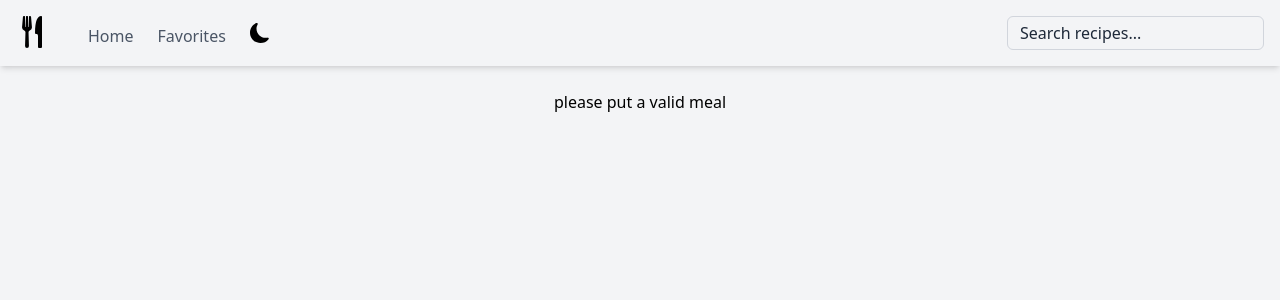
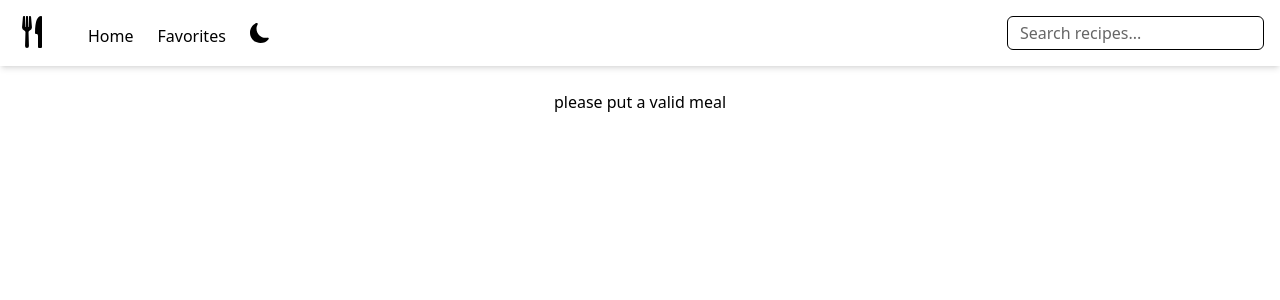
Before and after one commit to facutateo/recipes-page, a React (Vite) app: page /search in a window 1280 px wide. Shown: the top 300 px of the page. Built offline with nearby package versions, Linux system fonts and the light colour scheme; what @midudev/tailwind-animations would draw is missing.

Commit message:
aparences changes

```diff
--- a/src/App.tsx
+++ b/src/App.tsx
@@ -7,7 +7,7 @@ function App() {
 
   return (
     <>
-    <div className="min-h-screen bg-gray-100 dark:bg-gray-900 dark:text-white transition-colors duration-500">
+    <div >
     <BrowserRouter>
     <NavBar />
       <Routes>
--- a/src/components/card.tsx
+++ b/src/components/card.tsx
@@ -15,7 +15,7 @@ function Card ({ id, title, imageUrl,country,videoUrl }: cardProps) {
             <p>{country}</p>
         </div>
         <div className="mt-auto justify-between flex w-full items-center p-2.5">
-            {videoUrl=== ""? "" : <a href={videoUrl} target="_blank" className="bg-sky-300 rounded-lg p-1  hover:animate-pulsing hover:animate-iteration-count-infinite font-bold text-white hover:bg-sky-500"> video </a>}
+            {videoUrl=== ""? "" : <a href={videoUrl} target="_blank" className="bg-sky-900 rounded-lg p-1  hover:animate-pulsing hover:animate-iteration-count-infinite font-bold !text-white hover:bg-sky-500"> video </a>}
             <button onClick={()=>onToggleClick(id)} className="hover:animate-scale ml-auto">
                 <HeartIcon width={20} height={20} style={{fontSize: '20px', color: isfav? 'red' : 'transparent', stroke: isfav? 'red' : 'grey', transition: 'all 0.5s', overflow: 'visible'}}/>
             </button>
--- a/src/components/navbar.tsx
+++ b/src/components/navbar.tsx
@@ -28,8 +28,8 @@ function NavBar() {
         <nav className="justify-start flex gap-10 p-4 shadow-md">
             <Logoicon className="h-8 w-8"/>
             <div className="flex gap-6">
-                <a href="/home" className="text-gray-600 hover:text-gray-800 mt-2 hover:animate-jiggle">Home</a>
-                <a href="/favorites" className="text-gray-600 hover:text-gray-800 mt-2 hover:animate-jiggle">Favorites</a>
+                <a href="/home" className="text-gray-600 hover:text-gray-800 mt-2 hover:animate-jiggle hover:animate-iteration-count-infinite">Home</a>
+                <a href="/favorites" className="text-gray-600 hover:text-gray-800 mt-2 hover:animate-jiggle hover:animate-iteration-count-infinite">Favorites</a>
                 <ThemeButton />
 
             </div>
--- a/src/components/themebutton.tsx
+++ b/src/components/themebutton.tsx
@@ -3,23 +3,26 @@ import Moonicon from '../assets/moon-fill.svg?react';
 import { useEffect, useState } from 'react';
 
 function ThemeButton() {
-    const [isDarkMode, setIsDarkMode] = useState(localStorage.getItem('theme') === 'dark');
+    const [isDarkMode, setIsDarkMode] = useState<'light' | 'dark'>(localStorage.getItem('theme') === 'dark' ? 'dark' : 'light');
         useEffect(() => {
-            if (isDarkMode) {
-                document.documentElement.classList.add('dark');
-                localStorage.setItem('theme', 'dark');
-            } else {
-                document.documentElement.classList.remove('dark');
-                localStorage.setItem('theme', 'light');
-            }
+        if (isDarkMode === 'dark') {
+            document.documentElement.classList.remove('dark', 'light');
+            localStorage.setItem('theme', 'dark');
+            document.documentElement.classList.add('dark');
+        } else {
+            document.documentElement.classList.remove('dark', 'light');
+            document.documentElement.classList.add('light');
+            localStorage.setItem('theme', 'light');
+
+        }
         }, [isDarkMode]);
 
     const toggleTheme = () => {
-        setIsDarkMode(!isDarkMode);
+        setIsDarkMode(prevMode => (prevMode === 'dark' ? 'light' : 'dark'));
     }
     return (
         <button onClick={toggleTheme} className="focus:outline-none">
-            {isDarkMode ? <Sunicon className='h-5 w-5' /> : <Moonicon className='w-5 h-5' />}
+            {isDarkMode === 'dark' ? <Sunicon className='h-5 w-5' /> : <Moonicon className='w-5 h-5' />}
         </button>
     );
 }
--- a/src/index.css
+++ b/src/index.css
@@ -1,4 +1,119 @@
 @import 'tailwindcss';
 @plugin "@midudev/tailwind-animations";
 
-@custom-variant dark (&:where(.dark, .dark *));
+:root {
+    --bg-color: #ffffff;
+    --text-color: #000000;
+    --link-color: #000000;
+    --bg-b-color: #000000;
+}
+@media (prefers-color-scheme: dark) {
+    :root {
+        --bg-color: #121212;
+        --text-color: #ffffff;
+        --link-color: #ffffff;
+        --bg-b-color: #ffffff;
+    }
+}
+:root.dark {
+    --bg-color: #121212;
+    --text-color: #ffffff;
+    --link-color: #ffffff;
+    --bg-b-color: #ffffff;
+}
+:root.light {
+    --bg-color: #ffffff;
+    --text-color: #000000;
+    --link-color: #000000;
+    --bg-b-color: #000000;
+}
+
+body {
+    background-color: var(--bg-color);
+    color: var(--text-color);
+}
+a {
+    color: var(--link-color);
+}
+button {
+    background-color: transparent;
+    border: none;
+    cursor: pointer;
+    color: var(--text-color);
+}
+input, textarea {
+    background-color: var(--bg-color);
+    color: var(--text-color);
+    border: 1px solid var(--text-color);
+}
+input::placeholder, textarea::placeholder {
+    color: var(--text-color);
+    opacity: 0.6;
+}
+input:focus, textarea:focus {
+    border-color: var(--link-color);
+    outline: none;
+    box-shadow: 0 0 0 2px var(--link-color);
+}
+header, footer {
+    background-color: var(--bg-color);
+    border-bottom: 1px solid var(--text-color);
+}
+header.dark, footer.dark {
+    border-bottom: 1px solid var(--text-color);
+}
+.card {
+    background-color: var(--bg-color);
+    border: 1px solid var(--text-color);
+    box-shadow: 0 2px 4px rgba(0, 0, 0, 0.1);
+}
+.card.dark {
+    border: 1px solid var(--text-color);
+    box-shadow: 0 2px 4px rgba(255, 255, 255, 0.1);
+}
+.modal {
+    background-color: var(--bg-color);
+    color: var(--text-color);
+    border: 1px solid var(--text-color);
+}
+.modal.dark {
+    border: 1px solid var(--text-color);
+}
+.toast {
+    background-color: var(--bg-color);
+    color: var(--text-color);
+    border: 1px solid var(--text-color);
+}
+.toast.dark {
+    border: 1px solid var(--text-color);
+}
+.toast-success {
+    background-color: #d4edda;
+    color: #155724;
+    border-color: #c3e6cb;
+}
+.toast-error {
+    background-color: #f8d7da;
+    color: #721c24;
+    border-color: #f5c6cb;
+}
+.toast-warning {
+    background-color: #fff3cd;
+    color: #856404;
+    border-color: #ffeeba;
+}
+.toast-info {
+    background-color: #d1ecf1;
+    color: #0c5460;
+    border-color: #bee5eb;
+}
+.toast-success.dark {
+    background-color: #155724;
+    color: #d4edda;
+    border-color: #c3e6cb;
+}
+.toast-error.dark {
+    background-color: #721c24;
+    color: #f8d7da;
+    border-color: #f5c6cb;
+}
```
Also changed, not shown: 1 other file (tests, documents, lock files or other folders).
